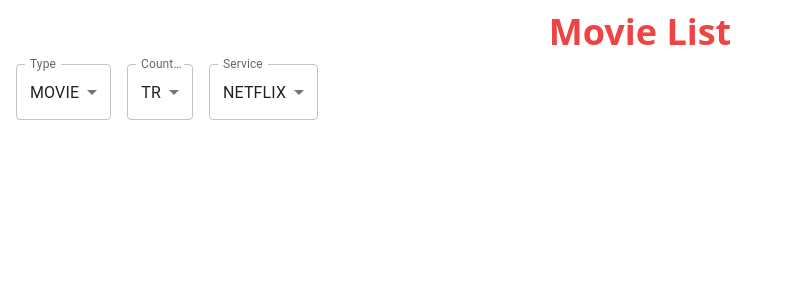
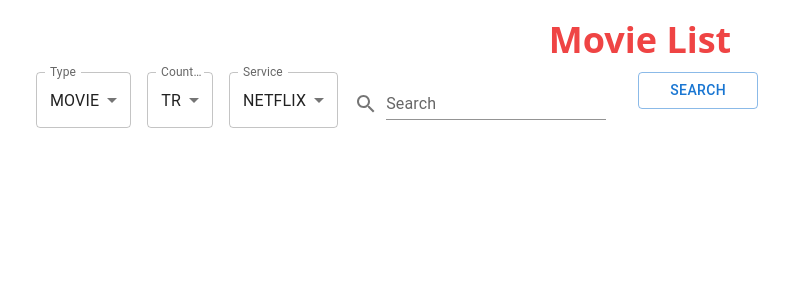
Before and after one commit to ysrckr/movie-list, a React (Vite) app: page / in a window 1280 px wide. Shown: the top 300 px of the page, without its empty margins (0-805 px from the left). Built offline with nearby package versions, Linux system fonts and the light colour scheme.

Commit message:
fetching movies

```diff
--- a/package.json
+++ b/package.json
@@ -11,6 +11,7 @@
   "dependencies": {
     "@emotion/react": "^11.10.5",
     "@emotion/styled": "^11.10.5",
+    "@mui/icons-material": "^5.11.0",
     "@mui/material": "^5.11.3",
     "@tanstack/react-query": "^4.21.0",
     "axios": "^1.2.2",
--- a/src/App.tsx
+++ b/src/App.tsx
@@ -1,6 +1,4 @@
 import { useState } from 'react';
-import { capitalize } from './utilities/capitalize';
-
 import { Type } from './options/type';
 import { types } from './options/type';
 import { Country } from './options/country';
@@ -8,12 +6,43 @@ import { countries } from './options/country';
 import { Selector } from './components/Selector';
 import { Service } from './options/service';
 import { services } from './options/service';
-import { SelectChangeEvent } from '@mui/material';
+import { Box, Button, FormControl, SelectChangeEvent, TextField } from '@mui/material';
+import SearchIcon from '@mui/icons-material/Search';
+import { useQuery } from '@tanstack/react-query';
+import axios from 'axios';
 
 export default function App() {
   const [type, SetType] = useState<Type>(Type.Movie);
   const [country, SetCountry] = useState<Country>(Country.TR);
   const [service, SetService] = useState<Service>(Service.Netflix);
+  const [searchQuery, SetSearchQuery] = useState<string>('');
+  const [fetchMovies, SetFetchMovies] = useState<boolean>(false);
+
+  const options = {
+  method: 'GET',
+  url: 'https://streaming-availability.p.rapidapi.com/search/basic',
+  params: {
+    country: country,
+    service: service,
+    type: type,
+    genre: '18',
+    page: '1',
+    output_language: 'en',
+    language: 'en'
+  },
+  headers: {
+    'X-RapidAPI-Key': 'cc1bdeecc6msh9b85c2bb0f96362p1df40fjsn3c4a0bcfd028',
+    'X-RapidAPI-Host': 'streaming-availability.p.rapidapi.com'
+  }
+};
+
+  const { data: movies } = useQuery(['movies'], () => {
+    return axios.request(options).then((res) => res.data);
+  }, {
+    enabled: fetchMovies,
+  });
+
+  console.log(movies);
 
   const handleChange = (e: SelectChangeEvent) => {
     switch (e.target.name) {
@@ -32,16 +61,76 @@ export default function App() {
   };
 
   return (
-    <div className='App'>
+    <div className='App m-5'>
       <h1 className='text-red-500 text-center my-3 text-4xl font-semibold'>
         Movie List
       </h1>
 
-      <Selector label='Type' labelId='type' value={type} handleChange={handleChange} options={types} />
-      <Selector label='Country' labelId='country' value={country} handleChange={handleChange} options={countries} />
-      <Selector label='Service' labelId='service' value={service} handleChange={handleChange} options={services} />
+      <Selector
+        label='Type'
+        labelId='type'
+        value={type}
+        handleChange={handleChange}
+        options={types}
+      />
+      <Selector
+        label='Country'
+        labelId='country'
+        value={country}
+        handleChange={handleChange}
+        options={countries}
+      />
+      <Selector
+        label='Service'
+        labelId='service'
+        value={service}
+        handleChange={handleChange}
+        options={services}
+      />
+
+      <FormControl
+        sx={{
+          marginLeft: '1rem',
+        }}>
+        <Box sx={{ display: 'flex', alignItems: 'flex-end', minWidth: 240 }}>
+          <SearchIcon sx={{ color: 'action.active', mr: 1, my: 0.5 }} />
+          <TextField
+            id='search'
+            label='Search'
+            variant='standard'
+            autoComplete='off'
+            value={searchQuery}
+            onChange={e => SetSearchQuery(e.target.value)}
+          />
+        </Box>
+      </FormControl>
+
+      <FormControl sx={{ marginLeft: '2rem', minWidth: 120 }}>
+        <Button
+          variant='outlined'
+          onClick={() => SetFetchMovies(prev => !prev)}>
+          Search
+        </Button>
+      </FormControl>
 
 
+      {movies && (
+        <div className='grid grid-cols-1 md:grid-cols-2 lg:grid-cols-3 gap-4 my-10'>
+          {movies.results.map((movie: any) => (
+            <div
+              key={movie.id}
+              className='bg-gray-100 rounded-md p-2'>
+              <img
+                src={movie.posterURLs['185']}
+                alt={movie.title}
+                className='rounded-md'
+              />
+              <h1 className='text-xl font-semibold'>{movie.title}</h1>
+              <p className='text-sm'>{movie.year}</p>
+            </div>
+          ))}
+        </div>
+      )}
     </div>
   );
 }
```
Also changed, not shown: 1 other file (tests, documents, lock files or other folders).
